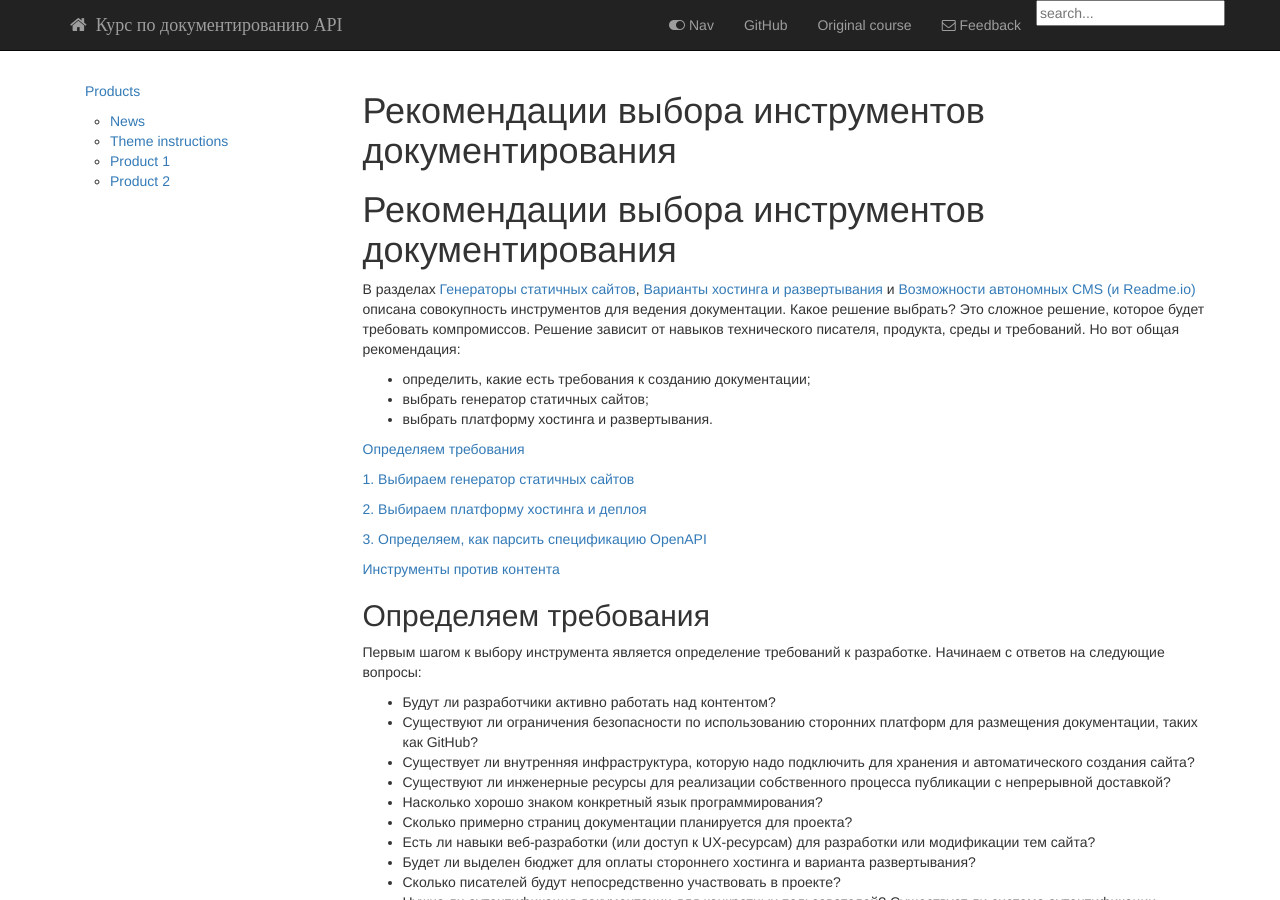
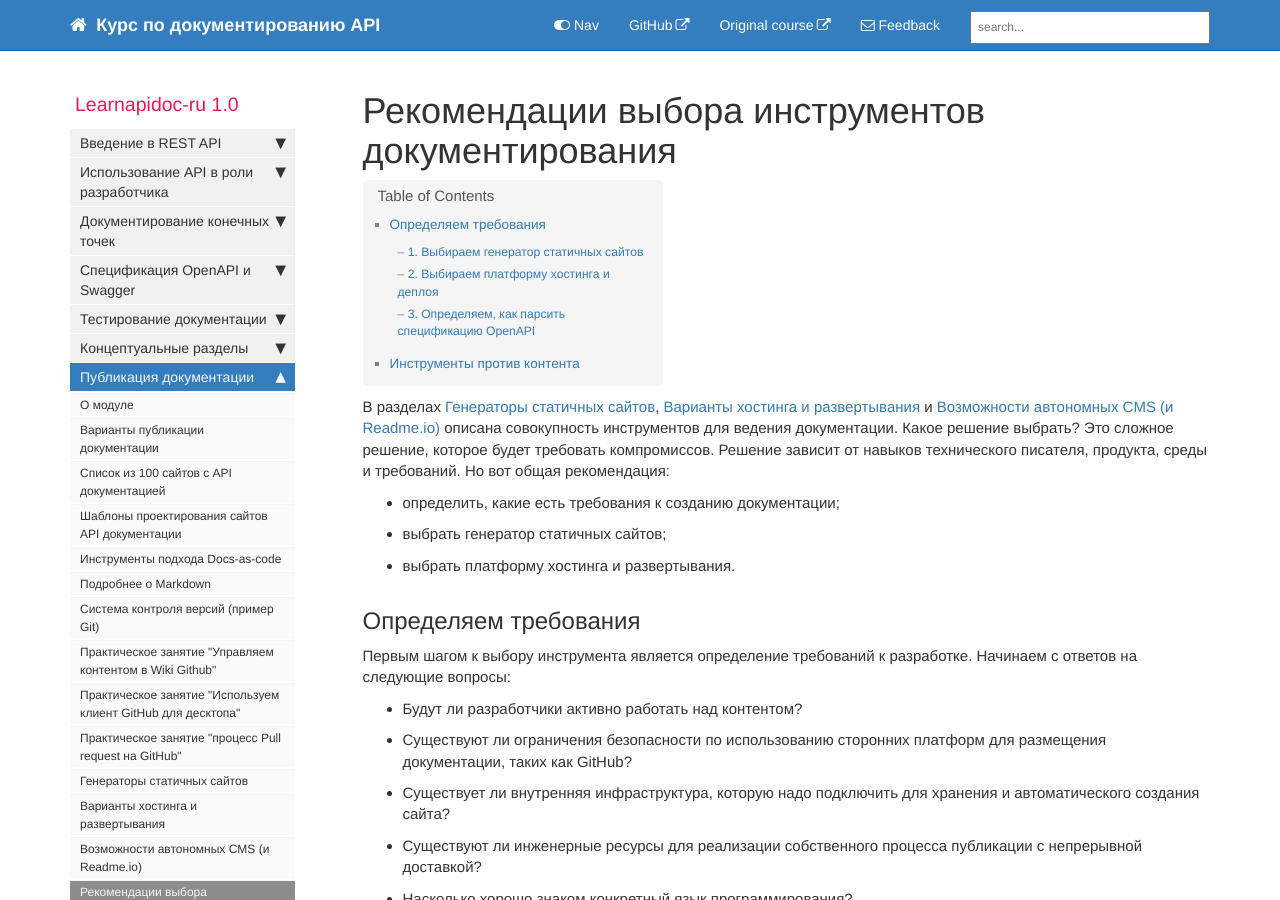
Before and after one commit to Starkovden/Starkovden.github.io, a Jekyll site: the page built from pages/publishing-doc/Which-tool-choose.md, in a window 1280 px wide and 900 px high. Built offline with Jekyll 4.4.1, drawn with Linux system fonts in a browser that asks for light colours; nearby versions of some CDN libraries; our own code applies the rules of GitHub Pages for plain Markdown files; library files that are not in the unit come from our copies; comment, search, counter and statistics services are not loaded; some of the changed lines change nothing that is shown; some of the changed text lies outside the part shown.

Commit message:
форматирование раздела

```diff
--- a/pages/publishing-doc/Which-tool-choose.md
+++ b/pages/publishing-doc/Which-tool-choose.md
@@ -1,20 +1,16 @@
-# Рекомендации выбора инструментов документирования
+---
+title: Рекомендации выбора инструментов документирования
+last_updated: Oct 10, 2019
+sidebar: mydoc_sidebar
+permalink: Which-tool-choose.html
+folder: publishing-doc
+---
 
-В разделах [Генераторы статичных сайтов](Static-site-generators.md), [Варианты хостинга и развертывания](Hosting-and-deployment-options.md) и [Возможности автономных CMS (и Readme.io)](Headless-cms-options.md) описана совокупность инструментов для ведения документации. Какое решение выбрать? Это сложное решение, которое будет требовать компромиссов. Решение зависит от навыков технического писателя, продукта, среды и требований. Но вот общая рекомендация:
+В разделах [Генераторы статичных сайтов](Static-site-generators.html), [Варианты хостинга и развертывания](Hosting-and-deployment-options.html) и [Возможности автономных CMS (и Readme.io)](Headless-cms-options.html) описана совокупность инструментов для ведения документации. Какое решение выбрать? Это сложное решение, которое будет требовать компромиссов. Решение зависит от навыков технического писателя, продукта, среды и требований. Но вот общая рекомендация:
 
 - определить, какие есть требования к созданию документации;
 - выбрать генератор статичных сайтов;
 - выбрать платформу хостинга и развертывания.
-
-[Определяем требования](#define)
-
-[1. Выбираем генератор статичных сайтов](#generator)
-
-[2. Выбираем платформу хостинга и деплоя](#hosting)
-
-[3. Определяем, как парсить спецификацию OpenAPI](#parsing)
-
-[Инструменты против контента](#versus)
 
 <a name="define"></a>
 ## Определяем требования
@@ -44,13 +40,13 @@
 Например, может быть важно сократить время, затрачиваемое на инструменты, чем иметь собственный бренд и отображение. Или, возможно, современный веб-вывод важнее, чем возможность создавать PDF-файлы. Или, возможно, должна быть аутентификация документации, но  нет бюджета. Придется принимать трудные решения.
 
 <a name="generator"></a>
-## 1. Выбираем генератор статичных сайтов
+### 1. Выбираем генератор статичных сайтов
 
-Если нужна мощность и контроль для создания нужных сложных функций (создание собственной темы или сайта документации с уникальным брендированием) нужно использовать генератор статичных сайтов, такой как [Hugo](Static-site-generators.md#hugo), [Sphinx](Static-site-generators.md#sphinx) или [Jekyll](Static-site-generators.md#jekyll). Если есть серьезные потребности в документации (после перехода из мира DITA с привычкой работать с более надежным инструментам), понадобится платформа, удовлетворяющая такие потребности. Jekyll, Sphinx и Hugo предлагают такие возможности в своих платформах.
+Если нужна мощность и контроль для создания нужных сложных функций (создание собственной темы или сайта документации с уникальным брендированием) нужно использовать генератор статичных сайтов, такой как [Hugo](Static-site-generators.html#hugo), [Sphinx](Static-site-generators.html#sphinx) или [Jekyll](Static-site-generators.html#jekyll). Если есть серьезные потребности в документации (после перехода из мира DITA с привычкой работать с более надежным инструментам), понадобится платформа, удовлетворяющая такие потребности. Jekyll, Sphinx и Hugo предлагают такие возможности в своих платформах.
 
 Конечно, мощность и контроль потребуют обучения, но можно начать работать с готовой темой, а затем, по желанию, кастомизировать все под себя.
 
-Если нет навыков веб-разработки и нет желания возиться с темами или другой разработкой кода, можно выбрать решение, такое как [Readme.io](Headless-cms-options.md#readmeio) или [Netlify CMS](Headless-cms-options.md#netlify) (хотя в Netlify CMS все равно придется выбирать темы). Readme предоставляет готовый дизайн для сайта документации API, устраняя необходимость в разработке темы и определении хостинга / развертывания? что может сэкономить много времени и усилий.
+Если нет навыков веб-разработки и нет желания возиться с темами или другой разработкой кода, можно выбрать решение, такое как [Readme.io](Headless-cms-options.html#readmeio) или [Netlify CMS](Headless-cms-options.html#netlify) (хотя в Netlify CMS все равно придется выбирать темы). Readme предоставляет готовый дизайн для сайта документации API, устраняя необходимость в разработке темы и определении хостинга / развертывания? что может сэкономить много времени и усилий.
 
 Нужно осознать, что при реализации решения можно потратить четверть своего времени (в течение нескольких месяцев между проектами), настраивая тему и работая над инструментами для работы с документацией. Если нет желания уделять столько времени своим инструментам, Readme - хороший вариант. Возможно, кто-нибудь захочет больше контроля и гибкости над информационным дизайном и темой оформления. Кому-то нравится экспериментировать, и есть желание кодировать любые нужные функции, такие как [встроенная навигационная карта](https://idratherbewriting.com/simplifying-complexity/macro-micro.html), [функции JS для свертывания / развертывания элементов](https://idratherbewriting.com/simplifying-complexity/hiding-complexity.html), [кастомные метаданные](https://idratherbewriting.com/simplifying-complexity/discoverability-through-metadata.html) или что угодно. Многие технические писатели и разработчики хотят подобные возможности. Что важно? Гибкость и контроль настолько важны, что можно потратить недели / месяцы времени на настройку инструмента?
 
@@ -60,31 +56,31 @@
 
 Выбор Jekyll или Hugo вместо Sphinx имеет смысл, поскольку их сообщества выходят за пределы групп документации. Sphinx был разработан как платформа для документации, поэтому его аудитория имеет тенденцию быть более нишевой. Инструменты документации почти никогда не имеют такого размера сообщества, как более общие инструменты веб-разработки. Таким образом, компромисс для Jekyll или Hugo заключается в том, что, хотя им не хватает некоторых более качественных возможностей (перекрестные ссылки, поиск, PDF, семантическая разметка), они имеют большие сообщества и импульс в долгосрочной перспективе. Тем не менее, может поставить в затруднительное положение, если нужно будет найти решение для поиска, PDF и перевода (которые выполнимы, но не из коробки).
 
-Разметка также может стать камнем преткновения. Если выбор пал на Sphinx с reStructuredText или Jekyll / Hugo с Markdown, то один вопрос, который нужно задать, заключается в том, будут ли разработчики в компании писать в reStructuredText (если они вообще будут писать). Если они напишут в reStructuredText, отлично, Sphinx, вероятно, лучше для проектов документации из-за [семантических преимуществ reStructuredText](More-about-Markdown.md#semantic). Но если разработчики настаивают на Markdown, то, возможно, Jekyll или Hugo будут лучшим выбором.
+Разметка также может стать камнем преткновения. Если выбор пал на Sphinx с reStructuredText или Jekyll / Hugo с Markdown, то один вопрос, который нужно задать, заключается в том, будут ли разработчики в компании писать в reStructuredText (если они вообще будут писать). Если они напишут в reStructuredText, отлично, Sphinx, вероятно, лучше для проектов документации из-за [семантических преимуществ reStructuredText](More-about-Markdown.html#semantic). Но если разработчики настаивают на Markdown, то, возможно, Jekyll или Hugo будут лучшим выбором.
 
 Следует учитывать, что гибкость есть даже в выбранном  генераторе статичных  сайтов. Например, можно использовать Markdown совместно с Sphinx, но при этом некоторые функции Sphinx становятся ограниченными. Также можно использовать Asciidoc с Jekyll через [плагин jekyll-asciidoc](https://github.com/asciidoctor/jekyll-asciidoc).
 
 При выборе между Jekyll и Hugo, стоит учитывать размер проекта. Тысячи страниц в одном проекте? Каждый писатель строить проект локально? Если да, то насколько важна скорость (насколько быстро проект компилирует выходные данные)? Если скорость является важным фактором, Hugo -  лучший выбор. Но если нужны сообщество и платформа, которая тесно интегрируется с GitHub, то лучше выбрать Jekyll. Написание собственных сценариев Liquid в Jekyll также проще, чем в Go в Hugo.
 
 <a name="hosting"></a>
-## 2. Выбираем платформу хостинга и деплоя
+### 2. Выбираем платформу хостинга и деплоя
 
-После выбора генератора статичного сайта переходим к выбору вариантов размещения и развертывания (с опцией CD). Если в качестве генератора статичных сайтов был выбран Sphinx, то для хостинга лучше выбрать [Read the Docs](Hosting-and-deployment-options.md#readthedocs). Для Jekyll, подойдут [GitHub Pages](Hosting-and-deployment-options.md#githubPages), [CloudCannon](Hosting-and-deployment-options.md#cloudCannon), [Netlify](Hosting-and-deployment-options.md#netlify) или [Aerobatic](Hosting-and-deployment-options.md#aerobatic). Для Hugo, возьмем [Netlify](Hosting-and-deployment-options.md#netlify) или [Aerobatic](Hosting-and-deployment-options.md#aerobatic). Используя одну из этих платформ, технический писатель снимает с себя огромную нагрузку на обслуживание сервера и развертывание своего сайта.
+После выбора генератора статичного сайта переходим к выбору вариантов размещения и развертывания (с опцией CD). Если в качестве генератора статичных сайтов был выбран Sphinx, то для хостинга лучше выбрать [Read the Docs](Hosting-and-deployment-options.html#readthedocs). Для Jekyll, подойдут [GitHub Pages](Hosting-and-deployment-options.html#githubPages), [CloudCannon](Hosting-and-deployment-options.html#cloudCannon), [Netlify](Hosting-and-deployment-options.html#netlify) или [Aerobatic](Hosting-and-deployment-options.html#aerobatic). Для Hugo, возьмем [Netlify](Hosting-and-deployment-options.html#netlify) или [Aerobatic](Hosting-and-deployment-options.html#aerobatic). Используя одну из этих платформ, технический писатель снимает с себя огромную нагрузку на обслуживание сервера и развертывание своего сайта.
 
 Обычно внутри компании группы разработки управляют и контролируют серверную инфраструктуру. Настройка и поддержка собственного сервера для документации с использованием только внутренних ресурсов может быть значительным расходом и головной болью. Инжиниринг может занять месяцы (если не годы), чтобы освободить место на сервере, и даже если это осуществится, вряд ли там будет и половина необходимых функций (таких как CD и CLI). Вот почему сторонние хостинг и варианты развертывания лучше.
 
 Обслуживание собственного сервера - это не то дело, чем следует заниматься, а сторонние платформы позволяют быть более эффективным. Устранение проблем с публикацией посредством непрерывной доставки с сервера упрощает жизнь писателя. С другой стороны, если есть группа поддержки инструментов разработки и у них есть пропускная способность и интерес к поддержке технических документов, использование внутренних инструментов может облегчить интеграцию с другими инструментами (такими как проверочное тестирование), доступными в компании.
 
-Если компания предпочитает создавать собственный конвейер публикаций, прежде чем идти по этому пути, нужно выяснить, какие функции предоставит внутреннее решение. Стоит изучить преимущества сторонних хостов и вариантов развертывания и выяснить, будет ли у внутреннего решения нужные возможности. При наличии сильной технической поддержки все отлично. Но если разработчики едва дадут на раздумья очень короткий срок, лучше смотреть в сторону стороннего решения. Нечто подобное описано в разделе [Пример из практики: переключение инструментов в docs-as-code](Switching-tools.md).
+Если компания предпочитает создавать собственный конвейер публикаций, прежде чем идти по этому пути, нужно выяснить, какие функции предоставит внутреннее решение. Стоит изучить преимущества сторонних хостов и вариантов развертывания и выяснить, будет ли у внутреннего решения нужные возможности. При наличии сильной технической поддержки все отлично. Но если разработчики едва дадут на раздумья очень короткий срок, лучше смотреть в сторону стороннего решения. Нечто подобное описано в разделе [Пример из практики: переключение инструментов в docs-as-code](Switching-tools.html).
 
 Если нет бюджета на сторонний хост и опцию развертывания, а также нет внутренних ресурсов, можно рассмотреть возможность развертывания [AWS S3 buket](https://aws.amazon.com/ru/s3/). У Jekyll есть плагин под названием [S3_website](https://github.com/laurilehmijoki/s3_website), который легко развертывается на S3. Это не модель непрерывной доставки, но она также не включает загрузку всей информации сайта при каждой публикации. Плагин S3_website смотрит на то, что изменилось в выходных данных, и синхронизирует эти изменения с файлами на S3.
 
 Даже не используя Jekyll, можно использовать GitHub Pages в качестве бесплатного хоста публикации для любого вывода генератора статичных сайтов. Файлы просто создаются локально, а затем помещаются в репозиторий с поддержкой GitHub-Pages. При таком подходе сервер не будет выполнять процесс сборки, но будет обработка процесса через командную строку. Бесплатный хостинг для документации на GitHub, независимо от инструмента, может быть и удобным.
 
 <a name="parsing"></a>
-## 3. Определяем, как парсить спецификацию OpenAPI
+### 3. Определяем, как парсить спецификацию OpenAPI
 
-[Спецификация OpenAPI](../openAPI-specification/introduction-openapi-and-swagger.md) также может быть важным фактором при рассмотрении инструментов. Как предстоит отображать [справочную документацию по конечной точке](../documenting-api-endpoints/README.md)? Вместо того, чтобы [создавать собственный шаблон](Design-patterns.md) или определять справочные разделы вручную, лучше использовать инструмент, который может считывать и анализировать OpenAPI для справочной документации. Не многие автономные инструментальные средства для документации [легко включают и отображают спецификацию OpenAPI](../openAPI-specification/integrating-swagger-with-docs.md) (пока), поэтому, возможно, лучшей альтернативой может быть либо ссылка на [Swagger UI](../openAPI-specification/swagger-ui-tutorial.md) или встраивание в нее документации (при отсутствии ресурсов UX для более глубокой интеграции).
+[Спецификация OpenAPI](introduction-openapi-and-swagger.html) также может быть важным фактором при рассмотрении инструментов. Как предстоит отображать [справочную документацию по конечной точке](about-third-module.html)? Вместо того, чтобы [создавать собственный шаблон](Design-patterns.html) или определять справочные разделы вручную, лучше использовать инструмент, который может считывать и анализировать OpenAPI для справочной документации. Не многие автономные инструментальные средства для документации [легко включают и отображают спецификацию OpenAPI](integrating-swagger-with-docs.html) (пока), поэтому, возможно, лучшей альтернативой может быть либо ссылка на [Swagger UI](swagger-ui-tutorial.html) или встраивание в нее документации (при отсутствии ресурсов UX для более глубокой интеграции).
 
 Генераторы статичных сайтов могут преобразовать любой веб-сайт HTML в тему, содержание которой обеспечивается генератором статичных сайтов - статья [Convert an HTML site to Jekyll](https://jekyllrb.com/tutorials/convert-site-to-jekyll/) (учебник, написанный автором курса).
 
@@ -102,3 +98,7 @@
 Кроме того, пользователи и рецензенты не заметят (или не оценят) все усилия, прилагаемые к инструментам. Даже когда удается создать единый исходный контент, просмотреть собственную коллекцию, чтобы создать специальный дисплей, включить переключатели языка для перехода с платформы на платформу и т.д., можно получить ответ: «Здесь опечатка». Или «Какой тип данных для этого параметра?»
 
 С другой стороны, выбранные инструменты, имеют огромное значение для производительности, возможностей и общего счастья технического писателя. Выбор неправильного инструмента может лишить возможности предоставлять документацию, которая нужна пользователям.
+
+[🔙](Headless-cms-options.html)
+
+[Go next ➡](Switching-tools.html)
```
